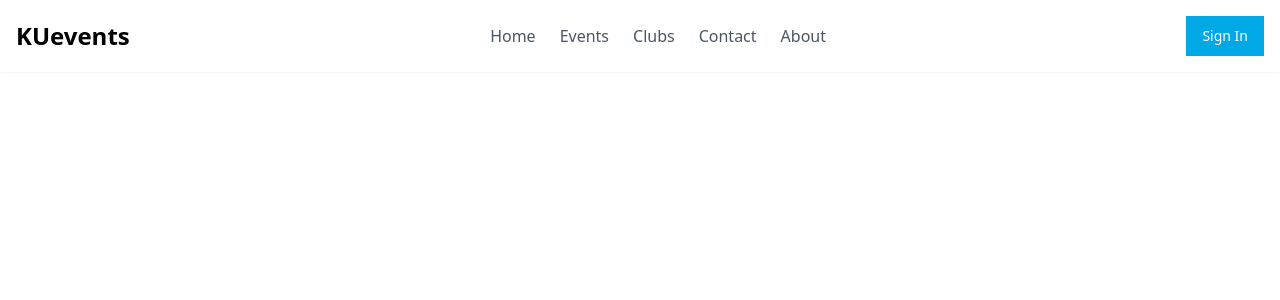
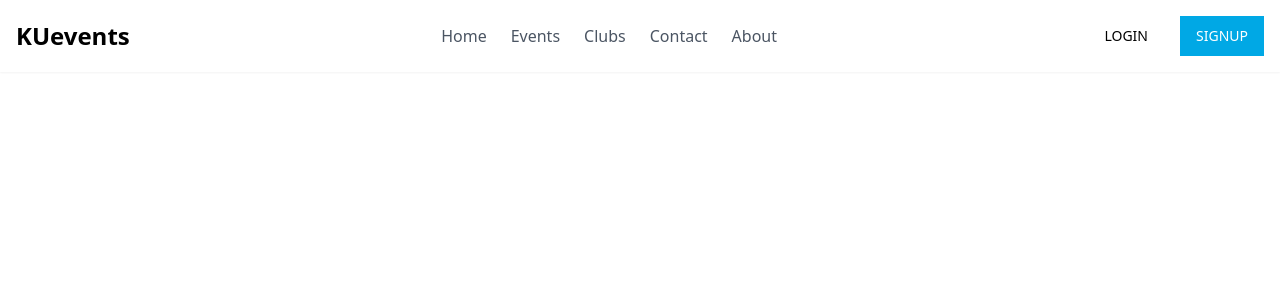
Before and after one commit to mirajspk/event-notif, a React (Vite) app in the folder frontend/: page / in a window 1280 px wide. Shown: the top 300 px of the page. Built offline with nearby package versions, Linux system fonts and the light colour scheme.

Commit message:
Edit header

```diff
--- a/frontend/src/components/Header.jsx
+++ b/frontend/src/components/Header.jsx
@@ -1,6 +1,5 @@
 import { useState } from "react"
 import { Button } from "@/components/ui/button"
-import { Menu } from 'lucide-react'
 
 const navItems = [
   { name: "Home", href: "#" },
@@ -23,7 +22,7 @@ const Header = () => {
             <a
               key={item.name}
               href={item.href}
-              className="text-gray-600 hover:text-gray-900 transition-colors"
+              className="text-gray-600 hover:text-gray-950 transition-colors"
             >
               {item.name}
             </a>
@@ -31,16 +30,17 @@ const Header = () => {
         </nav>
 
         <div className="flex items-center space-x-4">
-          <Button>Sign In</Button>
+          <Button variant='ghost'>LOGIN</Button>
+          <Button>SIGNUP</Button>
 
           <Button
-            variant="ghost"
+            variant="menu"
             size="icon"
             className="md:hidden"
             aria-label="Menu"
             onClick={() => setIsMenuOpen(!isMenuOpen)}
           >
-            <Menu className="h-6 w-6" />
+          <i className="bx bx-menu text-2xl"></i>
           </Button>
         </div>
       </div>
--- a/frontend/src/components/ui/button.jsx
+++ b/frontend/src/components/ui/button.jsx
@@ -16,6 +16,7 @@ const buttonVariants = cva(
         ghost: "underline-offset-4 hover:underline",
         link: "text-primary underline-offset-4 hover:underline bg-transparent text-primary",
         icon: "bg-white text-black border border-black hover:bg-slate-200",
+        menu: " hover:ring-1 ring-slate-300"
       },
       size: {
         default: "h-10 px-4 py-2",
```
